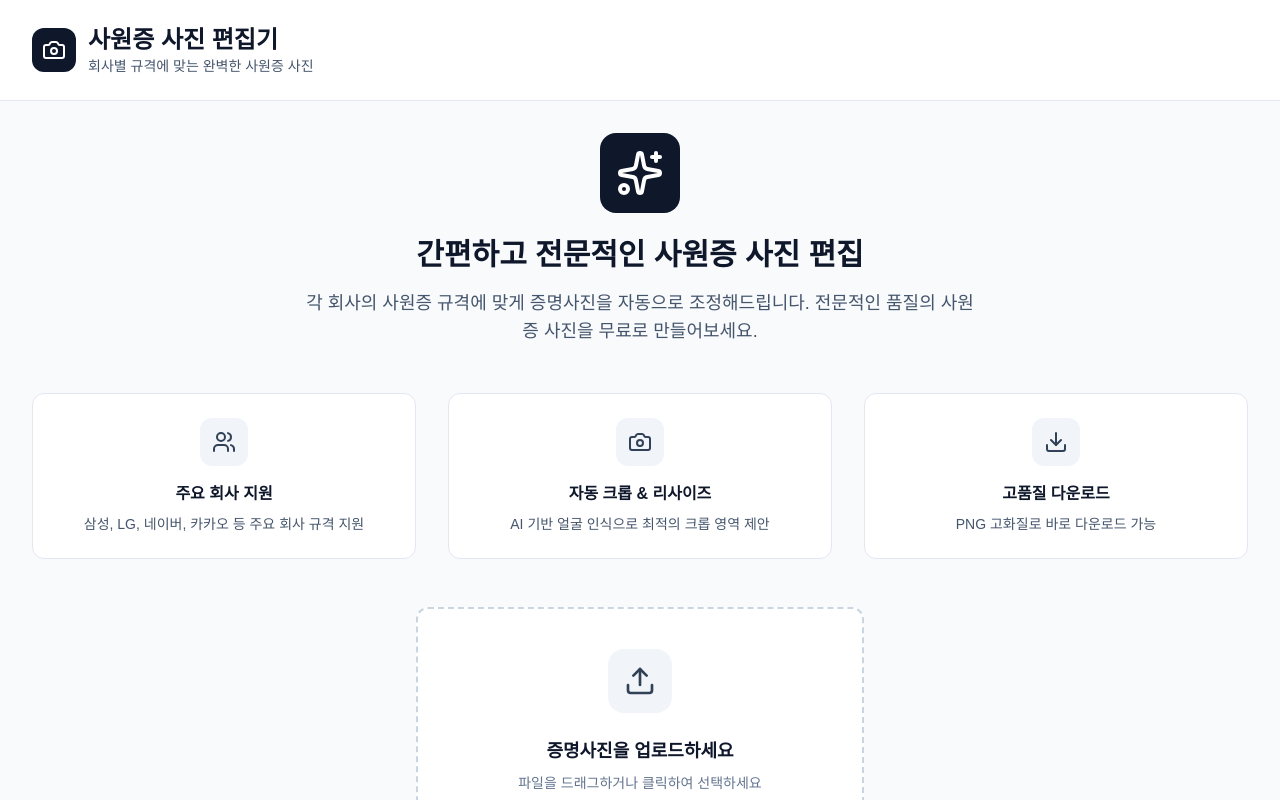
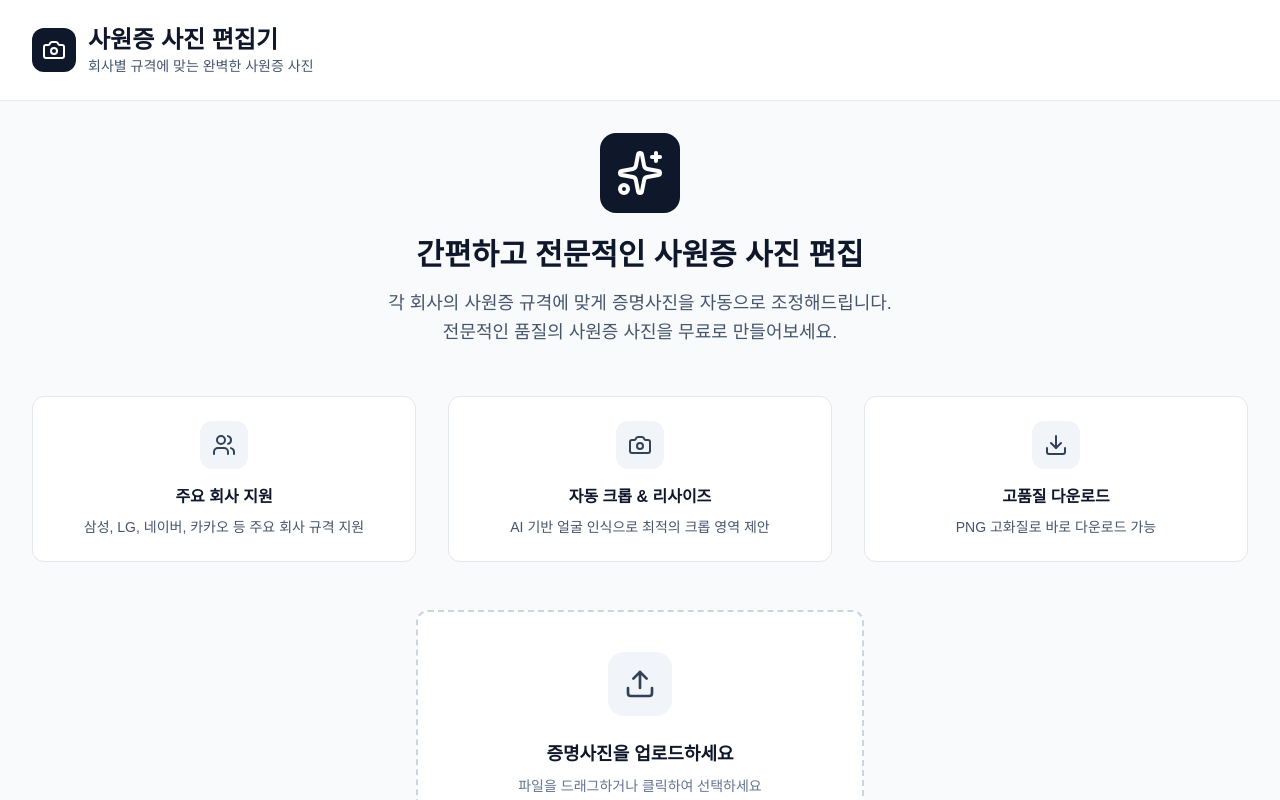
Before and after one commit to SUE960/dingco-vibecoding, a Next.js app: page / in a window 1280 px wide. Shown: the top 800 px of the page. Built offline with nearby package versions, Linux system fonts and the light colour scheme.

Commit message:
style: 메인 페이지 설명 텍스트 두 줄로 분리하여 가독성 개선
- 증명사진 자동 조정 설명을 두 줄로 분리
- leading-relaxed 클래스 추가로 줄 간격 개선
- 사용자 친화적인 텍스트 레이아웃 적용

```diff
--- a/src/app/page.tsx
+++ b/src/app/page.tsx
@@ -67,8 +67,8 @@ export default function Home() {
               <h2 className="text-3xl font-bold text-slate-900 mb-4">
                 간편하고 전문적인 사원증 사진 편집
               </h2>
-              <p className="text-lg text-slate-600 max-w-2xl mx-auto mb-12">
-                각 회사의 사원증 규격에 맞게 증명사진을 자동으로 조정해드립니다.
+              <p className="text-lg text-slate-600 max-w-2xl mx-auto mb-12 leading-relaxed">
+                각 회사의 사원증 규격에 맞게 증명사진을 자동으로 조정해드립니다.<br />
                 전문적인 품질의 사원증 사진을 무료로 만들어보세요.
               </p>
 
```
